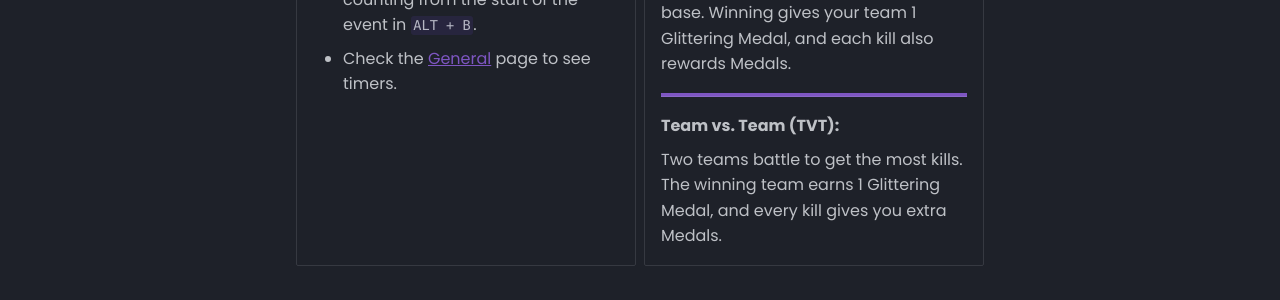
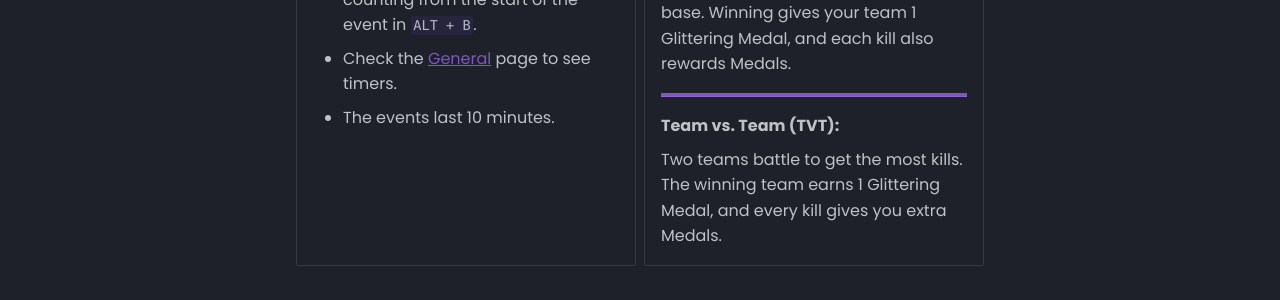
Before and after one commit to tab1-web/faq, an MkDocs documentation site: the page built from docs/eternal/events.md, in a window 1280 px wide and 1383 px high. Shown: the part 646-946 px from the top of the window. Built offline with MkDocs 1.6.1 and Material for MkDocs 9.7.7, drawn with Linux system fonts in a browser that asks for light colours; some web fonts are replaced.

Commit message:
adding event duration to events page for eternal

```diff
--- a/docs/eternal/events.md
+++ b/docs/eternal/events.md
@@ -28,6 +28,9 @@ hr {
 
     - Check the [General](/faq/eternal/general) page to see timers.
 
+    - The events last 10 minutes.
+
+
 
 - ## :material-medal:{ .lg .middle } __Events__
 
```
